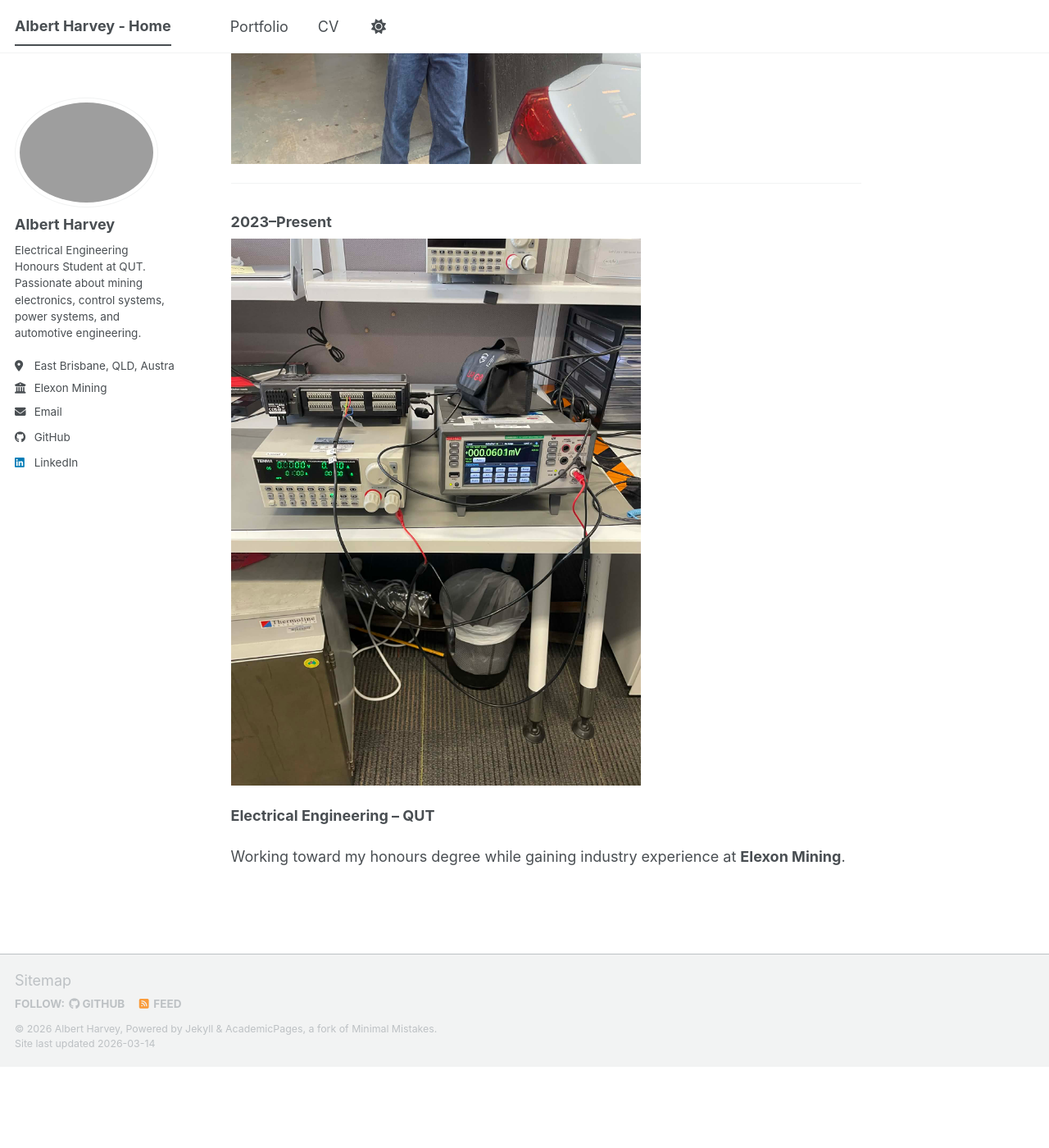
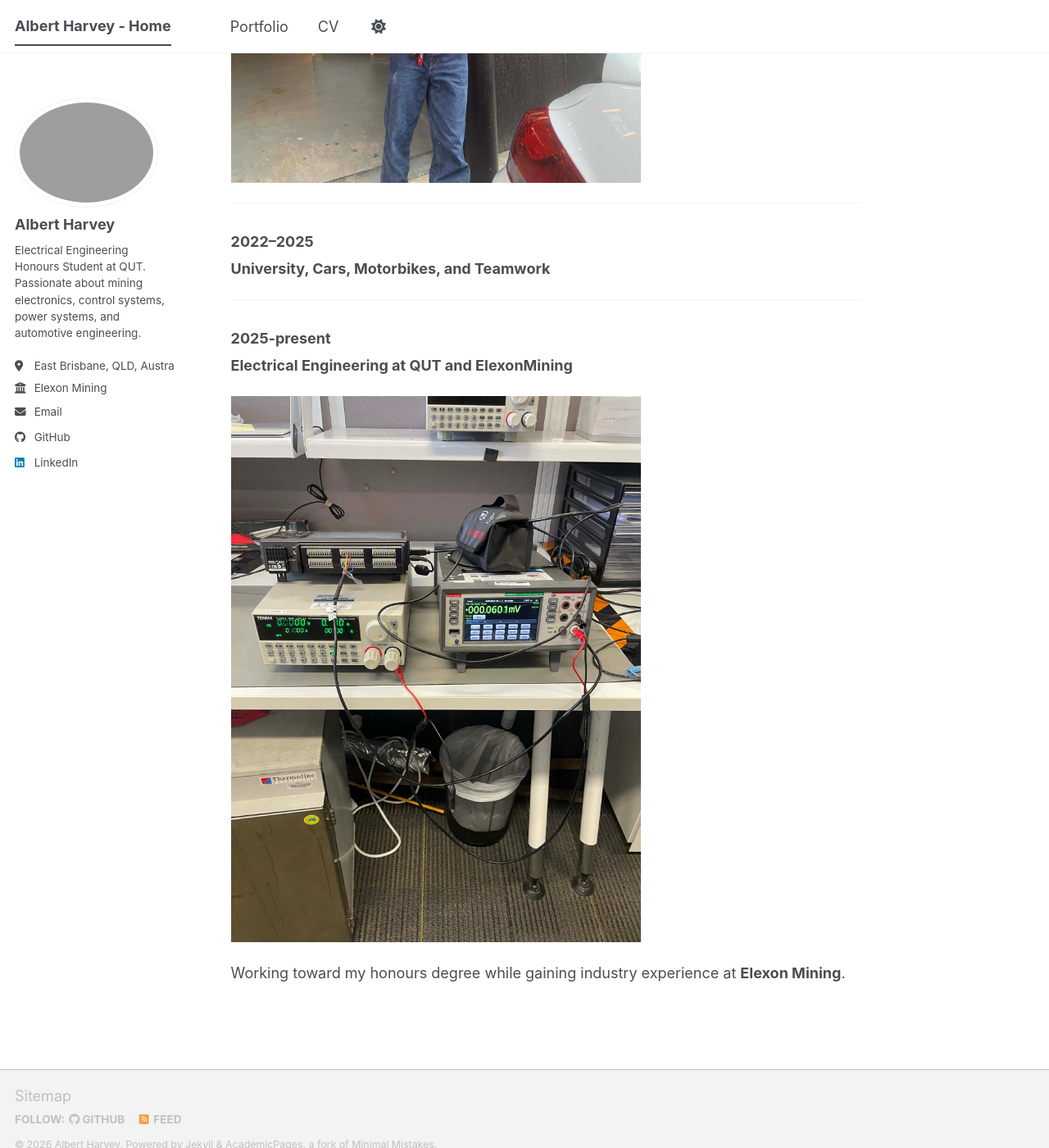
Before and after one commit to Albird-o/Albird-o.github.io, a Jekyll site: the page built from _pages/about.md, in a window 1280 px wide and 1400 px high, scrolled down 1970 px. Shown: the whole window at 82% size. Built offline with Jekyll 4.4.1, drawn with Linux system fonts in a browser that asks for light colours; a script bundle is joined from its source files by our own code; library files that are not in the unit come from our copies; before the commit the page ends 3271 px from its top, so only the background shows below that.

Commit message:
Update about.md

```diff
--- a/_pages/about.md
+++ b/_pages/about.md
@@ -15,6 +15,7 @@ systems. I am also passionate about and experienced in automotive engineering.
 ## 2018–2023
 **Competitive Rock Climbing**
 During my teenage years I competed in rock climbing competitively, winning state competitions and competing in nationals. Below is an image of me in boulder nationals in 2023.
+
 <img src="/images/AlbertClimbingNationals2022.jpg" width="500">
 
 I also climbed recreationally, here is a photo of some outdoor climbing back in 2019.
@@ -29,10 +30,14 @@ In grade 12 I semi-retired from competing due to injuries and burnout, I still m
 
 ---
 
-### 2023–Present
+### 2022–2025
+**University, Cars, Motorbikes, and Teamwork**
+
+---
+
+### 2025-present
+**Electrical Engineering at QUT and ElexonMining**
 
 <img src="/images/ElexonTest.jpg" width="500">
 
-**Electrical Engineering – QUT**
-
 Working toward my honours degree while gaining industry experience at **Elexon Mining**.
```
